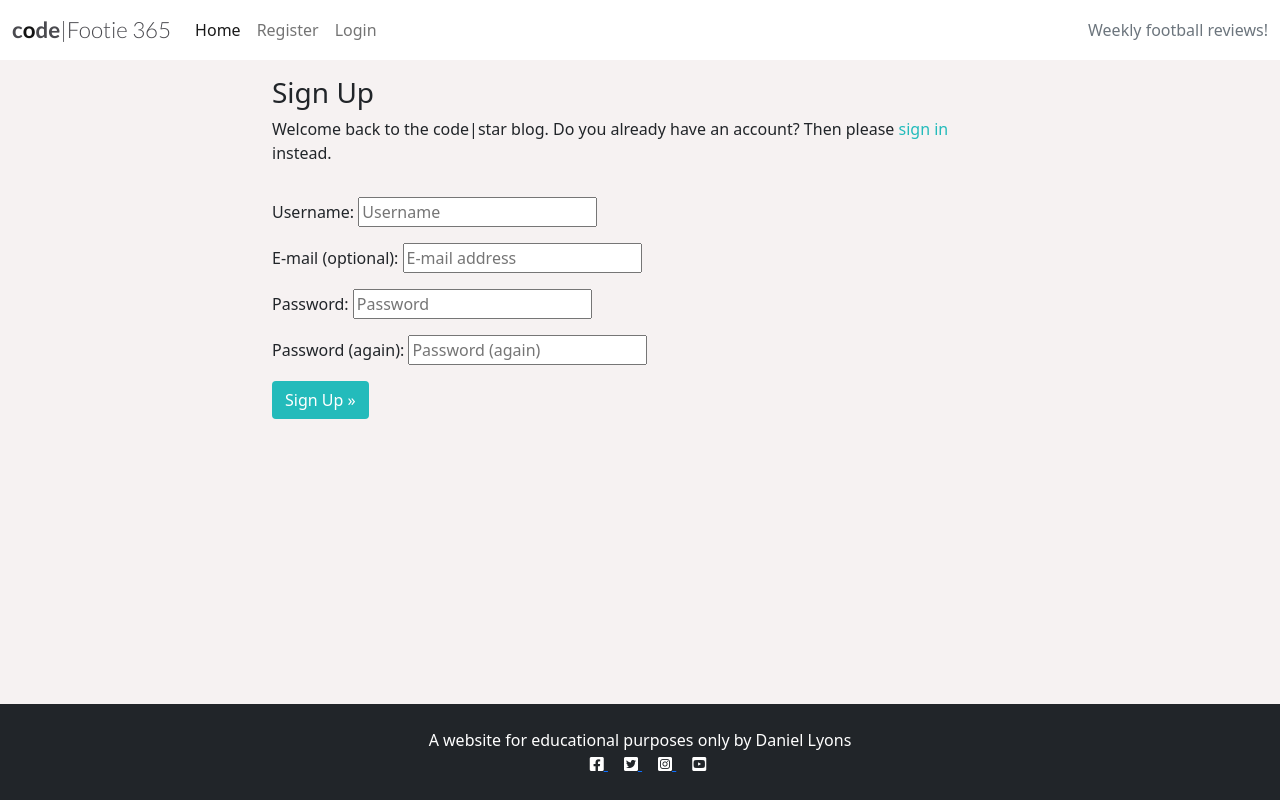
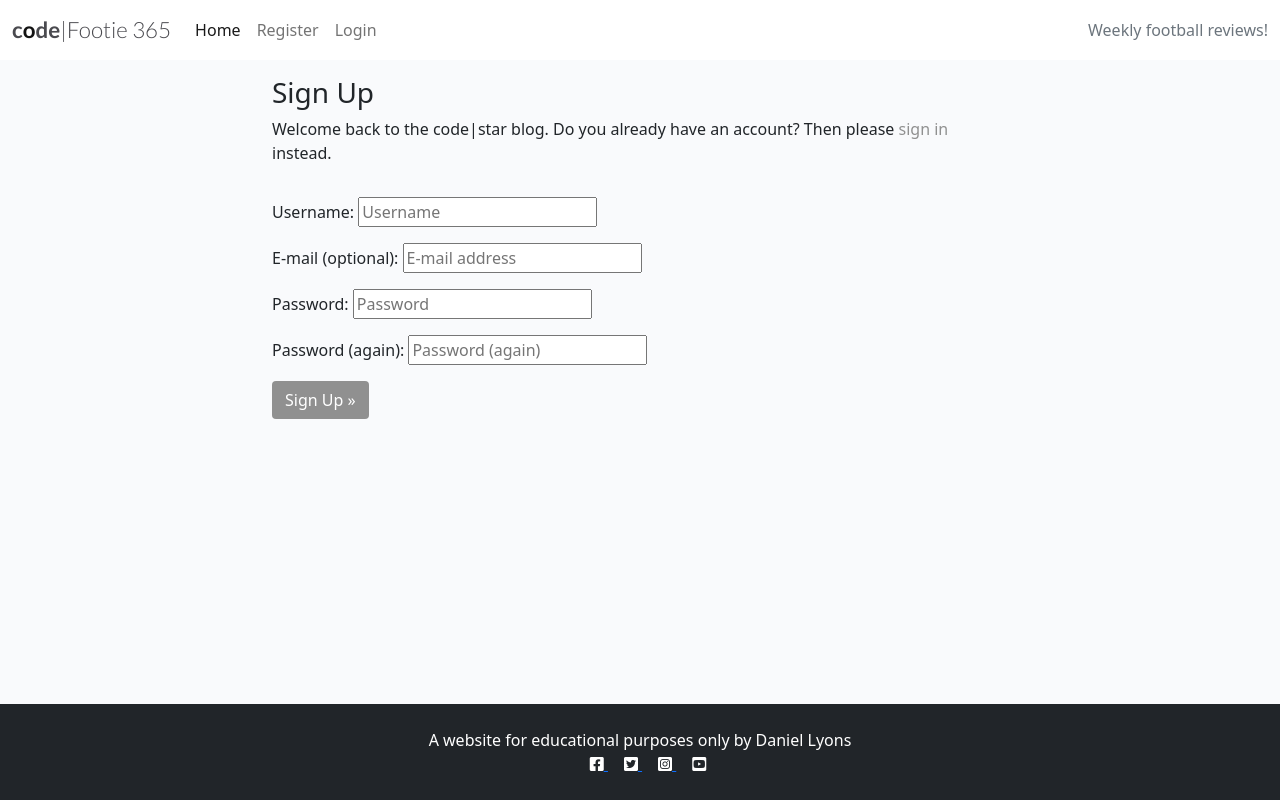
Before and after one commit to chancandan/portfolio-project-4-Footie365, a Django app: page /accounts/signup/ in a window 1280 px wide. Run offline with Django 3.2, Linux system fonts and the light colour scheme.

Commit message:
Change sign up button colours

```diff
--- a/static/css/style.css
+++ b/static/css/style.css
@@ -1,5 +1,5 @@
 body {
-    background-color: #F6F2F2;
+    background-color: #F9FAFC;
 }
 
 .brand {
@@ -26,7 +26,7 @@ body {
 }
 
 .main-bg {
-    background-color: #F6F2F2;
+    background-color: #F9FAFC;
 }
 
 .card {
@@ -93,7 +93,7 @@ body {
 
 .post-link:hover,
 .page-link {
-    color: #F6F2F2;
+    color: #121212;
 }
 
 .post-title {
@@ -107,18 +107,18 @@ body {
 }
 
 .btn-signup {
-    background-color: #23BBBB;
+    background-color: #909090;
     color: #fff;
 }
 
 .btn-signup:hover,
 .btn-signup:active {
     background-color: #fff;
-    color: #23BBBB;
+    color: #909090;
 }
 
 .link {
-    color: #23BBBB;
+    color: #909090;
     text-decoration: none;
 }
 
```
